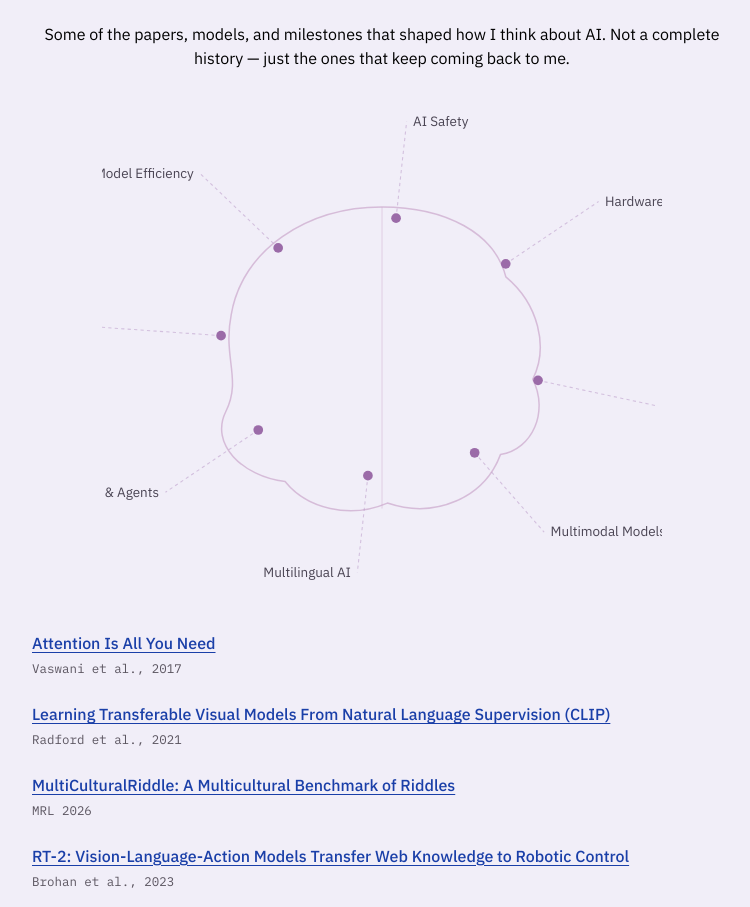
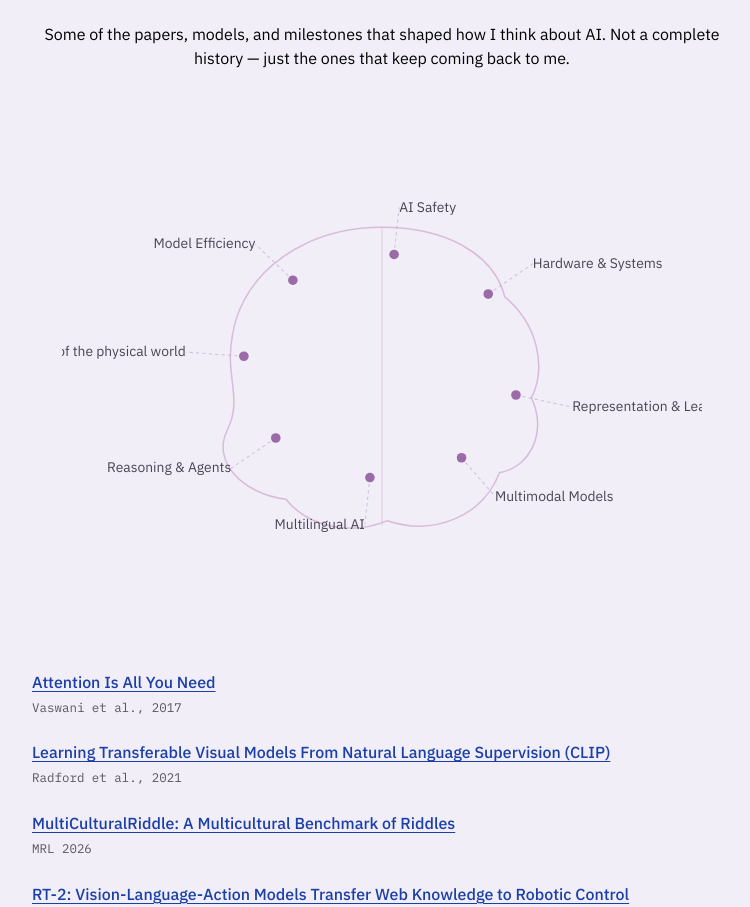
Before and after one commit to pranathi000/portfolio, a Next.js app: page / in a window 1280 px wide. Shown: the part 6614-7521 px from the top of the page, without its empty margins (268-1018 px from the left). Built offline with nearby package versions, Linux system fonts and the light colour scheme; a web font is replaced by a local one.

Commit message:
Adjust AIBrainMap dimensions and styling

```diff
--- a/components/AIBrainMap.tsx
+++ b/components/AIBrainMap.tsx
@@ -2,8 +2,9 @@
 import { useState } from "react";
 import { aiEvolutionNodes } from "@/lib/data";
 
-const CX = 260, CY = 220;
-const RX = 150, RY = 120;
+const CX = 300, CY = 240;
+const RX = 130, RY = 105;
+const VBW = 600, VBH = 480;
 
 function nodePos(angle: number) {
   const rad = (angle * Math.PI) / 180;
@@ -14,25 +15,24 @@ export default function AIBrainMap() {
   const [active, setActive] = useState<number | null>(null);
 
   return (
-    <svg viewBox="0 0 520 440" width="100%" style={{ maxWidth: 560 }} className="mx-auto block">
-      {/* simplified brain outline — a single soft, hand-drawn-feeling sketch shape */}
+    <svg viewBox={`0 0 ${VBW} ${VBH}`} width="100%" style={{ maxWidth: 640 }} className="mx-auto block">
       <path
-        d="M 260 90
-           C 190 90, 130 130, 120 190
-           C 112 230, 130 250, 115 280
-           C 100 310, 130 340, 170 345
-           C 190 370, 230 380, 265 365
-           C 310 380, 355 360, 370 320
-           C 400 315, 415 280, 400 250
-           C 415 220, 405 180, 375 155
-           C 365 115, 320 90, 260 90 Z"
+        d="M 300 110
+           C 230 110, 170 150, 160 210
+           C 152 250, 170 270, 155 300
+           C 140 330, 170 360, 210 365
+           C 230 390, 270 400, 305 385
+           C 350 400, 395 380, 410 340
+           C 440 335, 455 300, 440 270
+           C 455 240, 445 200, 415 175
+           C 405 135, 360 110, 300 110 Z"
         fill="none"
         stroke="#C8A2C8"
         strokeWidth="1.4"
         opacity="0.65"
       />
       <path
-        d="M 260 90 C 260 160, 260 260, 260 370"
+        d="M 300 110 C 300 180, 300 280, 300 390"
         fill="none"
         stroke="#C8A2C8"
         strokeWidth="1"
@@ -42,9 +42,9 @@ export default function AIBrainMap() {
       {aiEvolutionNodes.map((node, i) => {
         const { x, y } = nodePos(node.angle);
         const isActive = active === i;
-        // leader line target: pushed outward from the node, toward the label
-        const labelX = CX + (x - CX) * 1.75;
-        const labelY = CY + (y - CY) * 1.75;
+        const labelX = CX + (x - CX) * 1.42;
+        const labelY = CY + (y - CY) * 1.42;
+        const anchor = labelX < CX - 10 ? "end" : labelX > CX + 10 ? "start" : "middle";
         return (
           <g key={node.label} onMouseEnter={() => setActive(i)} onMouseLeave={() => setActive(null)} className="cursor-pointer">
             <line
@@ -58,10 +58,9 @@ export default function AIBrainMap() {
             <text
               x={labelX}
               y={labelY}
-              textAnchor={x < CX ? "end" : "start"}
-              dx={x < CX ? -6 : 6}
+              textAnchor={anchor}
               dy="4"
-              fontSize="12.5"
+              fontSize="13"
               fontWeight={isActive ? 600 : 400}
               fill={isActive ? "#2E1F4D" : "#4a4453"}
               style={{ transition: "font-weight 0.2s" }}
```
